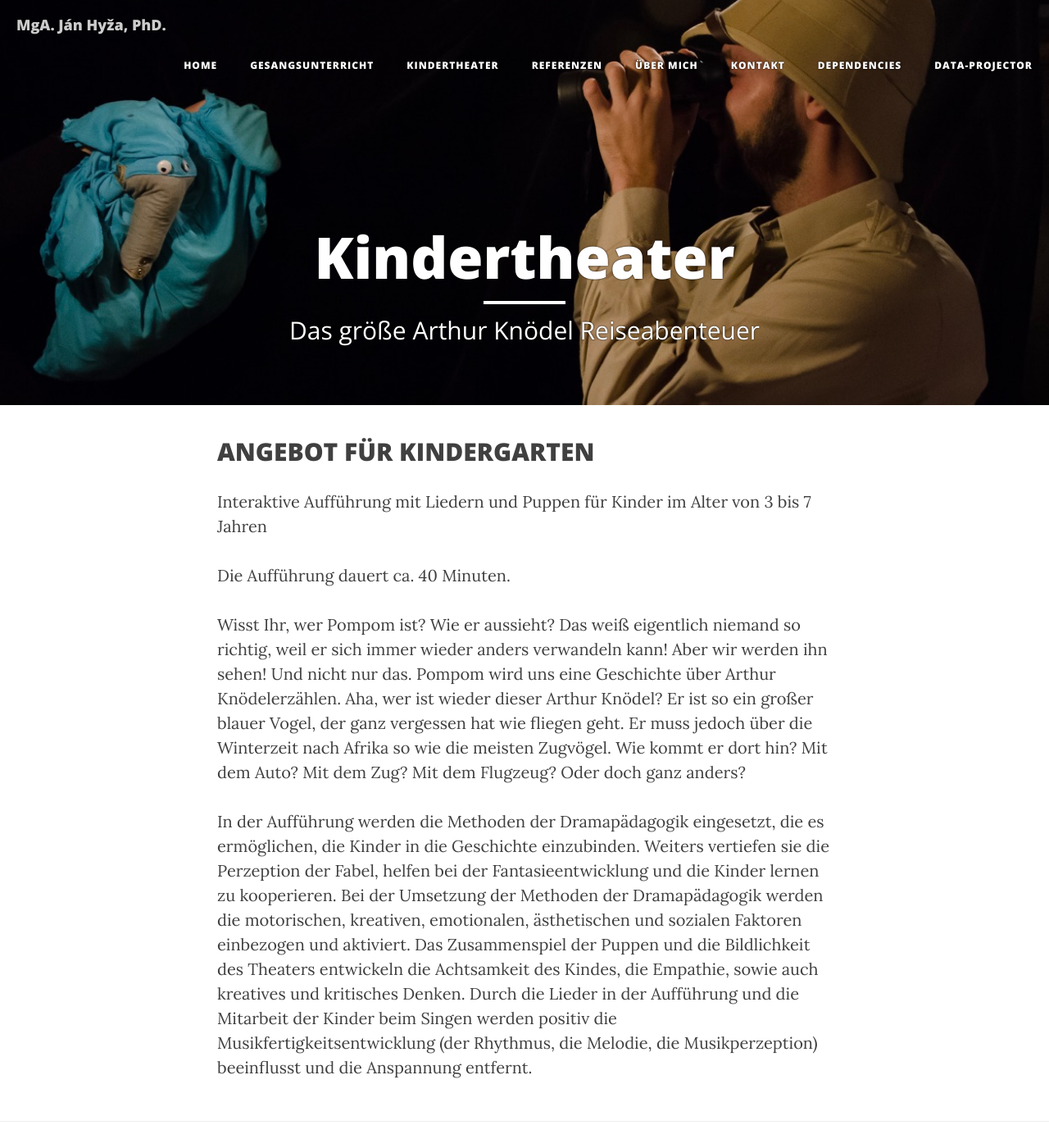
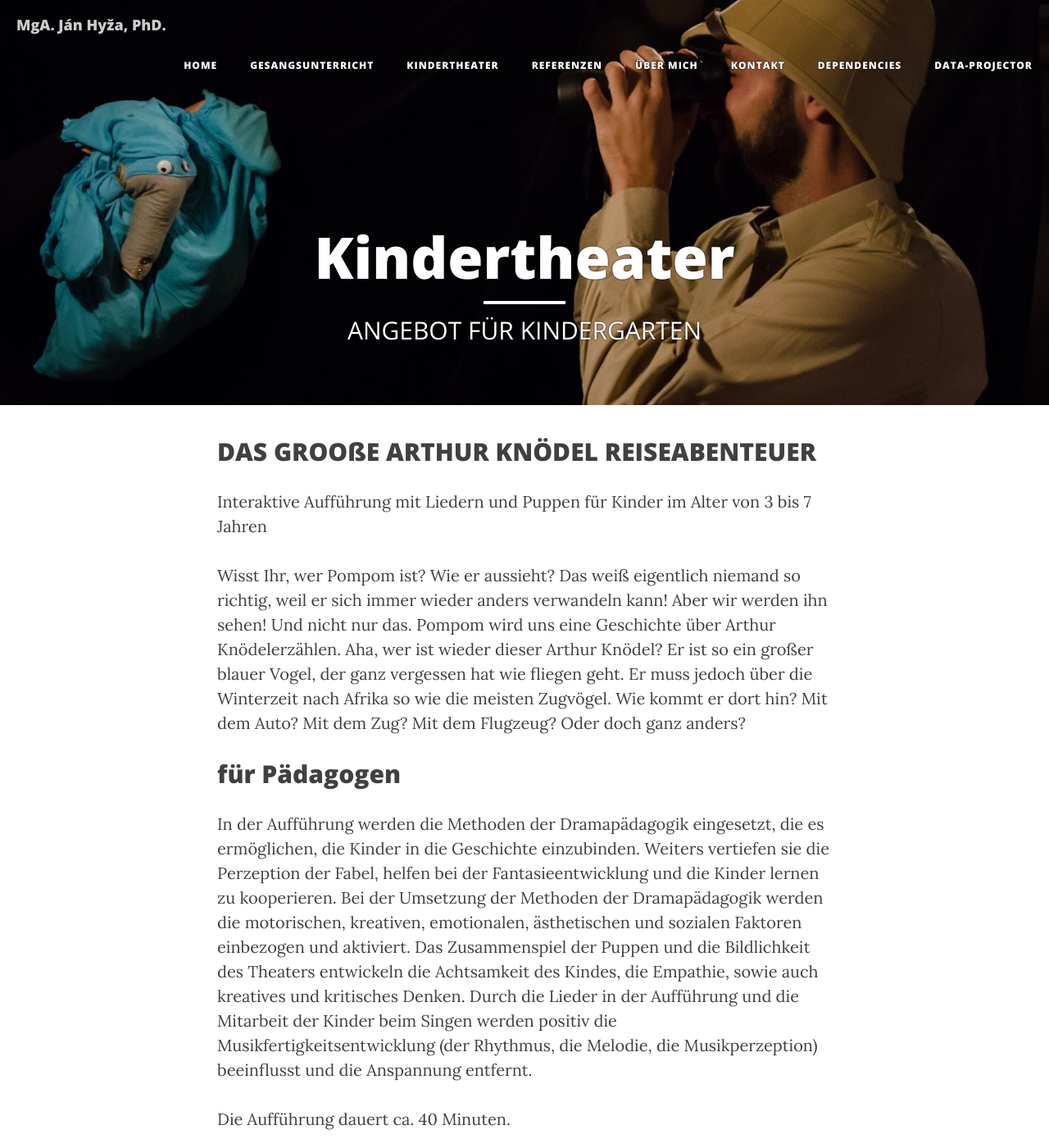
Before and after one commit to janhyza/gesangscoaching.at, a Jekyll site: the page built from projects/Kindertheater.md, in a window 1280 px wide and 1400 px high. Shown: the whole window at 82% size. Built offline with Jekyll 4.4.1, drawn with Linux system fonts in a browser that asks for light colours; nearby versions of some CDN libraries.

Commit message:
text change

```diff
--- a/projects/Kindertheater.md
+++ b/projects/Kindertheater.md
@@ -1,18 +1,19 @@
 ---
 layout: page
 title: "Kindertheater"
-description: "Das größe Arthur Knödel Reiseabenteuer"
+description: "ANGEBOT FÜR KINDERGARTEN"
 header-img: "img/pom1a.jpg"
 ---
-## ANGEBOT FÜR KINDERGARTEN
+## DAS GROOßE ARTHUR KNÖDEL REISEABENTEUER
 
 Interaktive Aufführung mit  Liedern und Puppen für Kinder im Alter von 3 bis 7 Jahren
-
-Die Aufführung dauert ca. 40 Minuten.
 
 Wisst Ihr, wer Pompom ist? Wie er aussieht? Das weiß eigentlich niemand so richtig, weil er sich immer wieder anders verwandeln kann! Aber wir werden ihn sehen! Und nicht nur das. Pompom wird uns eine Geschichte über Arthur Knödelerzählen.
 Aha, wer ist wieder dieser Arthur Knödel?
 Er ist so ein großer blauer Vogel, der ganz vergessen hat wie fliegen geht. Er muss jedoch über die Winterzeit nach Afrika so wie die meisten Zugvögel. Wie kommt er dort hin? Mit dem Auto? Mit dem Zug? Mit dem Flugzeug? Oder doch ganz anders?
 
+## für Pädagogen
 In  der Aufführung  werden  die Methoden  der  Dramapädagogik eingesetzt, die  es  ermöglichen, die Kinder  in  die  Geschichte  einzubinden.  Weiters  vertiefen  sie  die Perzeption  der  Fabel,  helfen  bei der Fantasieentwicklung und die Kinder lernen zu kooperieren. Bei der Umsetzung der Methoden der  Dramapädagogik  werden  die motorischen,  kreativen, emotionalen,  ästhetischen  und  sozialen Faktoren einbezogen und aktiviert.
 Das Zusammenspiel der Puppen und die Bildlichkeit des Theaters entwickeln die Achtsamkeit des Kindes, die Empathie, sowie auch kreatives und kritisches Denken.  Durch die Lieder in der Aufführung und die Mitarbeit der Kinder beim Singen werden positiv die Musikfertigkeitsentwicklung  (der  Rhythmus, die  Melodie, die  Musikperzeption)  beeinflusst  und  die Anspannung entfernt.
+
+Die Aufführung dauert ca. 40 Minuten.
```
